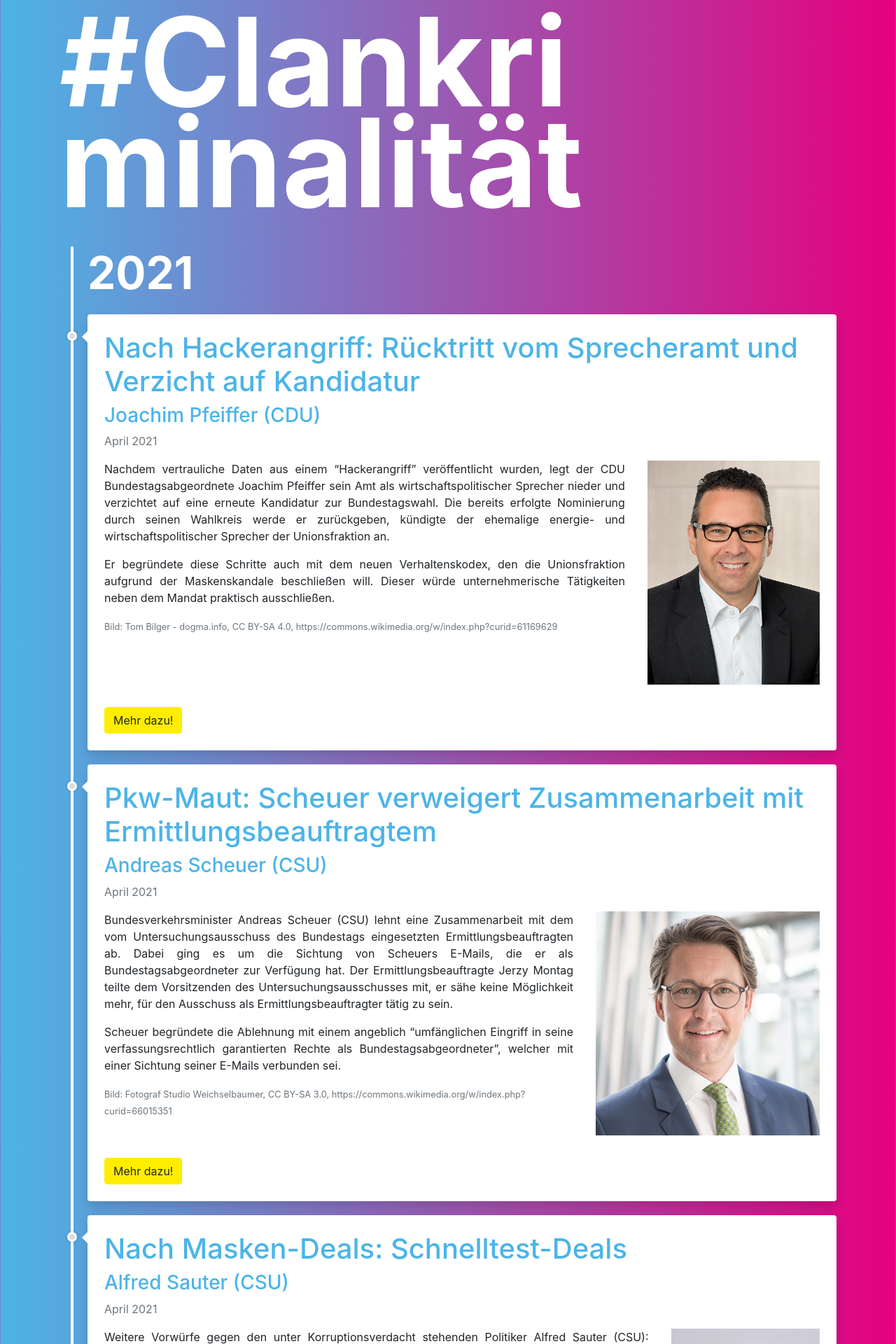
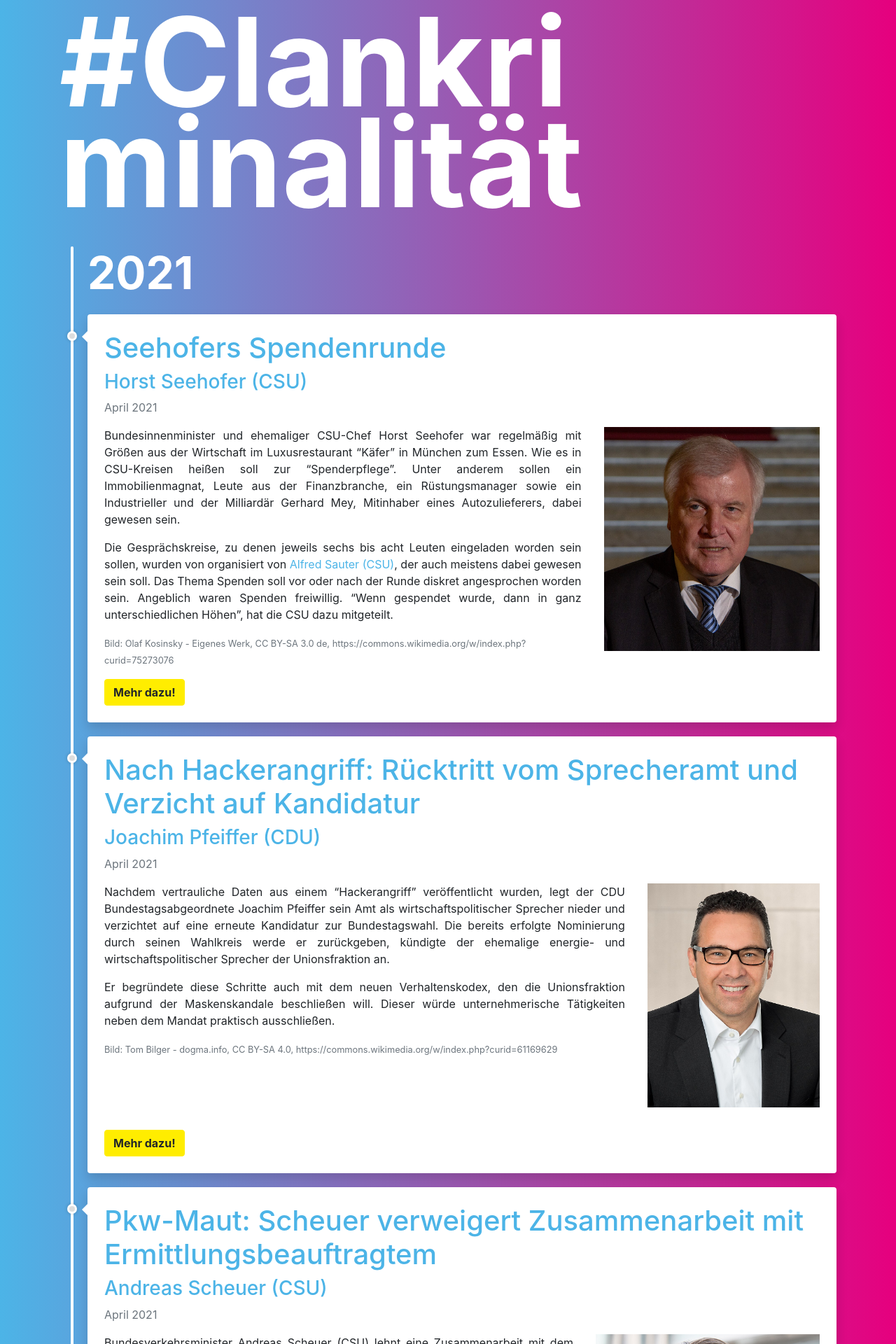
Before and after one commit to transparenzunion/transparenzunion.github.io, a Jekyll site: the page built from index.html, in a window 1280 px wide. Shown: the top 1920 px of the page at 70% size. Built offline with Jekyll 4.4.1, drawn with Linux system fonts in a browser that asks for light colours.

Commit message:
Seehofer, closes #13

```diff
--- /dev/null
+++ b/_posts/2021-04-11-seehofers-tafelrunde.markdown
@@ -0,0 +1,23 @@
+---
+title: "Seehofers Spendenrunde"
+tag: Horst Seehofer (CSU)
+image: horst-seehofer.jpg
+image_credit: Olaf Kosinsky - Eigenes Werk, CC BY-SA 3.0 de, https://commons.wikimedia.org/w/index.php?curid=75273076
+year: 2021
+---
+
+Bundesinnenminister und ehemaliger CSU-Chef Horst Seehofer war regelmäßig mit Größen aus der Wirtschaft im Luxusrestaurant "Käfer" in München zum Essen.
+Wie es in CSU-Kreisen heißen soll zur "Spenderpflege". Unter anderem sollen ein Immobilienmagnat, Leute aus der Finanzbranche, ein Rüstungsmanager sowie
+ein Industrieller und der Milliardär Gerhard Mey, Mitinhaber eines Autozulieferers, dabei gewesen sein.
+
+Die Gesprächskreise, zu denen jeweils sechs bis acht Leuten eingeladen worden sein sollen, wurden von organisiert von [Alfred Sauter (CSU)](/menschen/alfred-sauter-csu),
+der auch meistens dabei gewesen sein soll. Das Thema Spenden soll vor oder nach der Runde diskret angesprochen worden sein. Angeblich waren Spenden freiwillig.
+"Wenn gespendet wurde, dann in ganz unterschiedlichen Höhen", hat die CSU dazu mitgeteilt.
+
+<!--more-->
+
+### Quellen
+
+[Seehofers Tafelrunde][sueddeutsche] sueddeutsche.de 10.04.2021
+
+[sueddeutsche]: https://www.sueddeutsche.de/bayern/horst-seehofer-csu-parteispenden-kaefer-1.5259888
--- a/assets/css/default.sass
+++ b/assets/css/default.sass
@@ -66,6 +66,9 @@
       line-height: 9rem
       font-size: 11rem
 
+a.btn-secondary
+  font-weight: bold
+
 /* Timeline holder */
 ul.timeline
   list-style-type: none
--- /dev/null
+++ b/menschen/horst-seehofer-csu.md
@@ -0,0 +1,5 @@
+---
+layout: tags
+title: "Horst Seehofer (CSU)"
+tag: Horst Seehofer (CSU)
+---
```
Also changed, not shown: assets/images/horst-seehofer.jpg (added).
